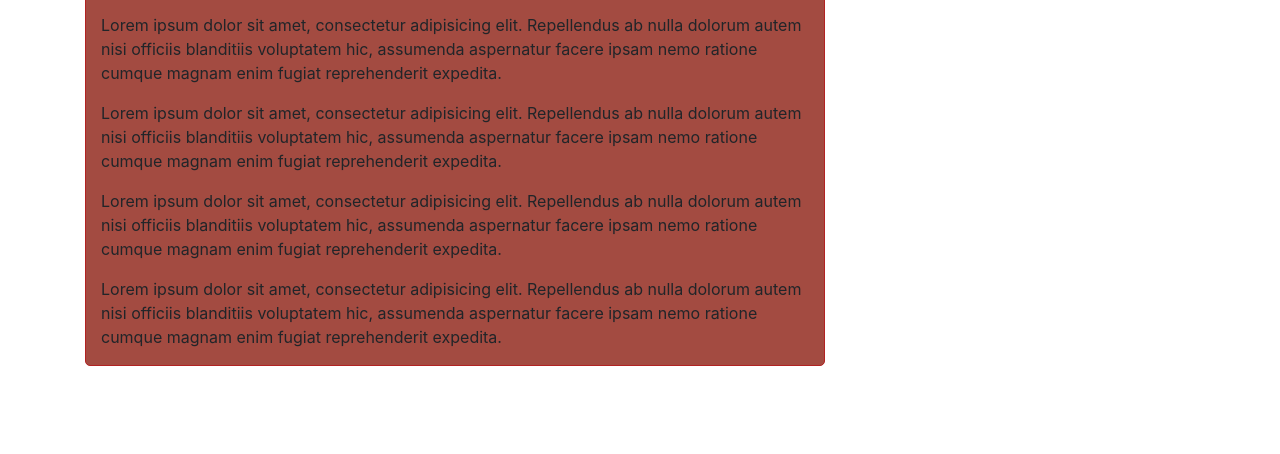
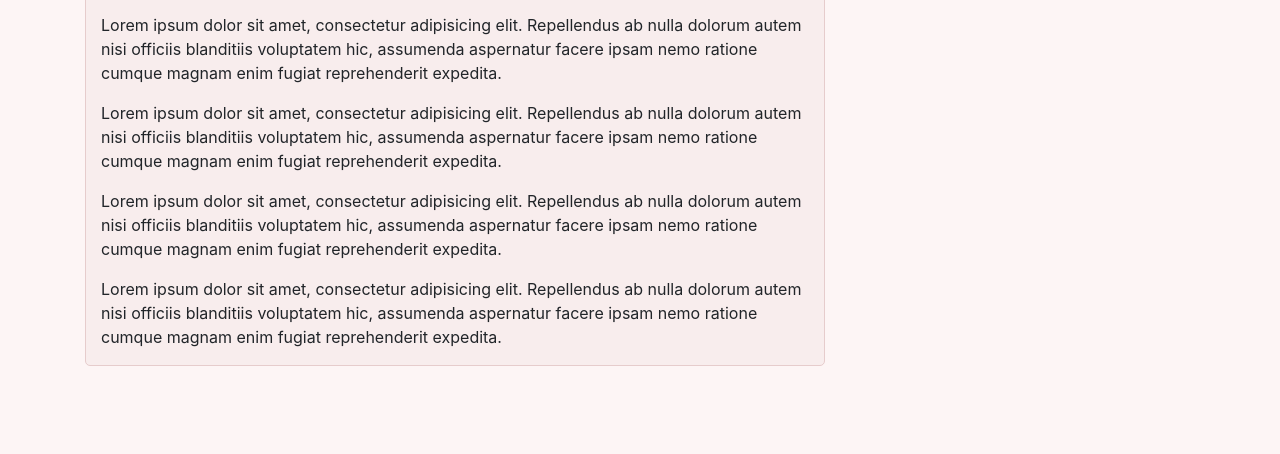
Before and after one commit to kristycode/myPortfolio, a plain HTML site: page index.html in a window 1280 px wide. Shown: the part 346-800 px from the top of the page. Drawn offline with nearby package versions, Linux system fonts and the light colour scheme.

Commit message:
updated CSS

```diff
--- a/assets/stylesheet.css
+++ b/assets/stylesheet.css
@@ -43,7 +43,11 @@ span {
 }
 
 main {
-    background-color: #a34b41;
-    border: 1px solid #B22222;
+    background-color: #f8eded;
+    border: 1.5px solid rgb(230, 204, 204);
     border-radius: 5px;
 }
+
+body {
+    background-color: #fdf5f5;
+}
```
Lines whose indentation alone changed are shown as unchanged.
